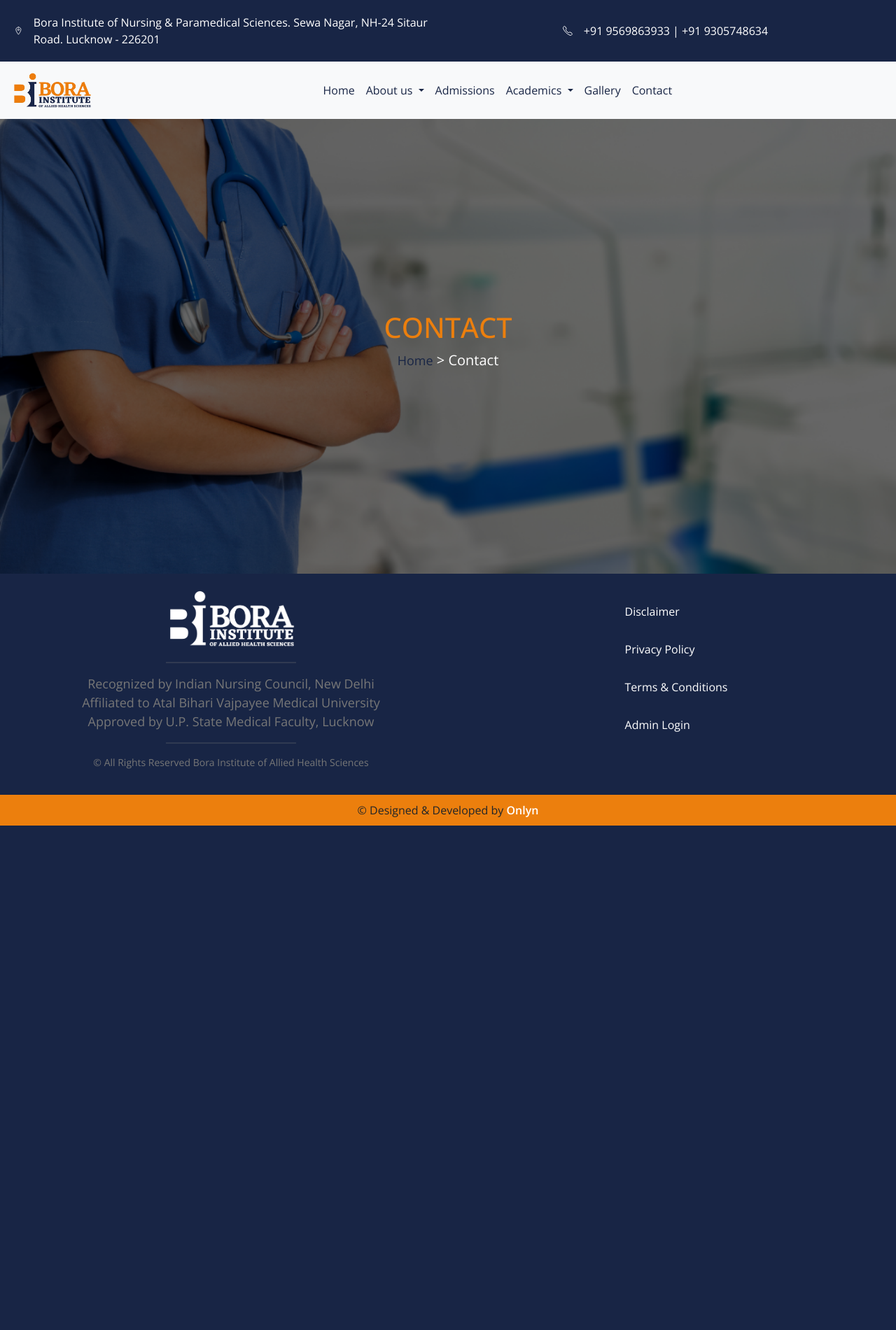
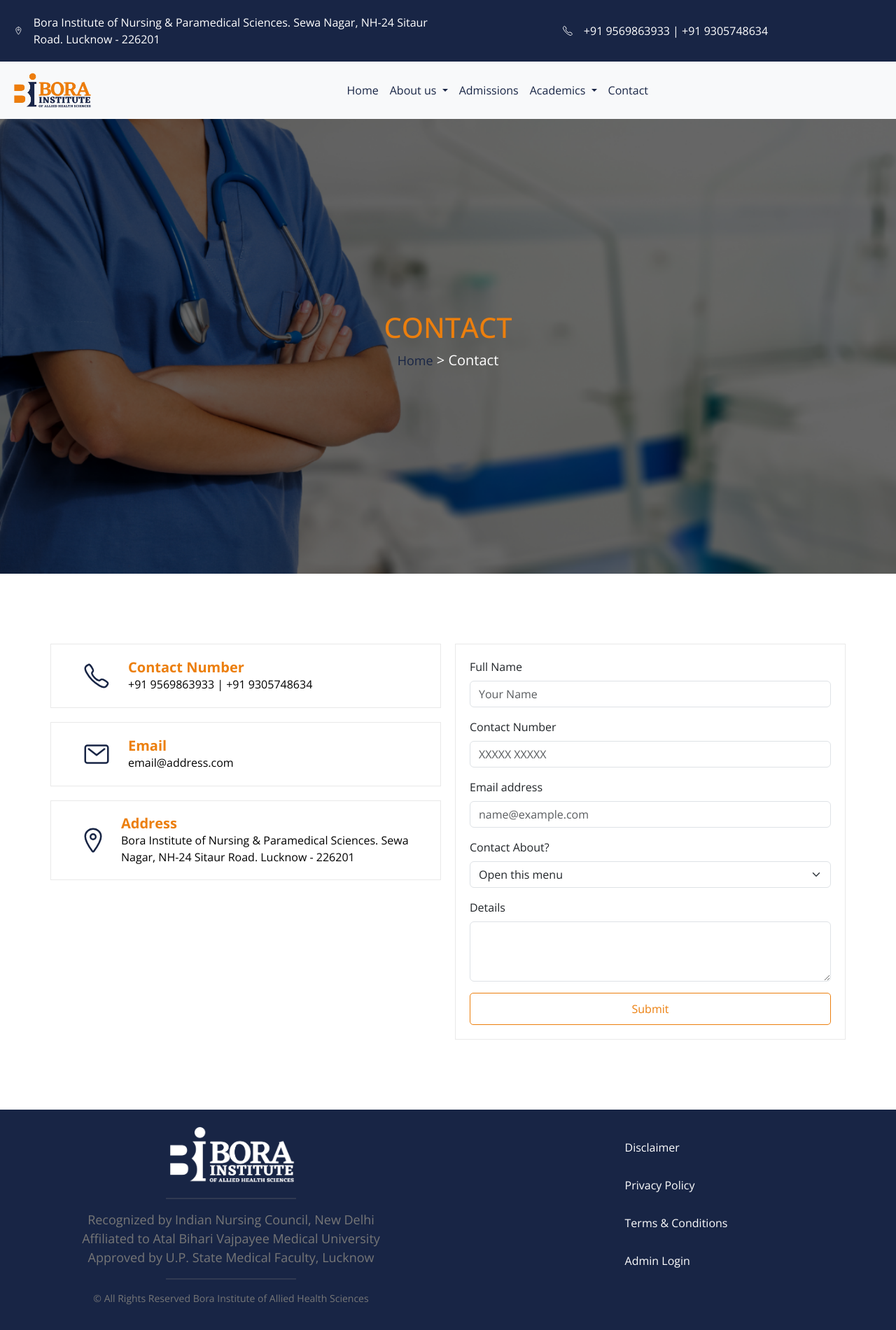
Before and after one commit to Borapolyclinic/biahs, a PHP site: page /contact.php in a window 1280 px wide. Shown: the top 1901 px of the page at 70% size. Before the commit the page ends 1180 px from the top, so only its background shows below. Run offline with PHP 8.4, Linux system fonts and the light colour scheme.

Commit message:
modified:   admissions.php modified:   assets/css/stylesheet.css new file:   components/admissions/section-2.php new file:   components/contact/section-2.php modified:   components/infra/section-3.php modified:   contact.php modified:   include/navbar.php

```diff
--- a/admissions.php
+++ b/admissions.php
@@ -4,4 +4,5 @@ include('include/header.php') ?>
 <?php include('include/top-nav.php') ?>
 <?php include('include/navbar.php') ?>
 <?php include('components/admissions/section-1.php') ?>
+<?php include('components/admissions/section-2.php') ?>
 <?php include('include/footer.php') ?>
--- a/assets/css/stylesheet.css
+++ b/assets/css/stylesheet.css
@@ -520,6 +520,94 @@
   padding: 5px;
 }
 
+/* =========== INFRA SECTION 3 =========== */
+.infra-section-3 {
+  margin-top: 100px;
+  margin-bottom: 100px;
+  display: flex;
+  justify-content: center;
+  align-items: center;
+}
+.infra-section-3 h4 {
+  color: #ec7f0d;
+  font-weight: bold;
+  font-size: 30px;
+}
+.infra-section-3 span {
+  color: #182545;
+}
+.infra-section-3-img {
+  max-width: 100%;
+  height: auto;
+  display: flex;
+  justify-content: center;
+  align-items: center;
+}
+.infra-section-3-img img {
+  width: 70%;
+  height: auto;
+}
+
+/* =========== CONTACT SECTION 2 =========== */
+.contact-section-2 {
+  margin-top: 100px;
+  margin-bottom: 100px;
+  display: flex;
+  justify-content: center;
+  align-items: flex-start;
+}
+.contact-section-2-details {
+  display: flex;
+  justify-content: flex-start;
+  align-items: center;
+  border: 1px solid #e7e7e7e7;
+  padding: 20px;
+  background-color: #fff;
+  margin-bottom: 20px;
+}
+.contact-section-2-icon {
+  width: 50px;
+  height: 50px;
+  display: flex;
+  justify-content: center;
+  align-items: center;
+  font-size: 40px;
+  margin-left: 20px;
+  margin-right: 20px;
+  color: #182545;
+}
+.contact-section-2-details h2 {
+  font-weight: bold;
+  color: #ec7f0d;
+  font-size: 20px;
+  margin: 0;
+}
+.contact-section-2-details p {
+  color: #000;
+  margin: 0;
+}
+.contact-section-2-form {
+  padding: 20px;
+  border: 1px solid #e7e7e7e7;
+  margin-left: 20px;
+}
+.contact-section-2-btn {
+  border: 1px solid #ec7f0d;
+  color: #ec7f0d;
+  background-color: #fff;
+  width: 100%;
+  padding: 10px;
+  border-radius: 5px;
+}
+.contact-section-2-btn:hover {
+  border: 1px solid #ec7f0d;
+  color: #fff;
+  background-color: #ec7f0d;
+  width: 100%;
+  padding: 10px;
+  transition: 0.3s all ease-in-out;
+}
+
 /* =========== FOOTER =========== */
 .footer {
   background-color: #182545;
@@ -724,6 +812,19 @@
   .courses-section-2-menu-link {
     width: 100%;
   }
+
+  /* =========== CONTACT SECTION 2 =========== */
+  .contact-section-2 {
+    flex-direction: column;
+  }
+  .contact-section-2-form {
+    padding: 20px;
+    border: 1px solid #e7e7e7e7;
+    margin-left: 0;
+    width: 100%;
+    margin-top: 50px;
+  }
+
   /* =========== FOOTER =========== */
   .footer {
     flex-direction: column;
--- /dev/null
+++ b/components/admissions/section-2.php
@@ -0,0 +1,3 @@
+<div>
+
+</div>
--- /dev/null
+++ b/components/contact/section-2.php
@@ -0,0 +1,65 @@
+<div class="container contact-section-2">
+    <div class="col-md-6">
+        <div class="contact-section-2-details">
+            <div class="contact-section-2-icon">
+                <ion-icon name="call-outline"></ion-icon>
+            </div>
+            <div>
+                <h2>Contact Number</h2>
+                <p>+91 9569863933 | +91 9305748634</p>
+            </div>
+        </div>
+
+        <div class="contact-section-2-details">
+            <div class="contact-section-2-icon">
+                <ion-icon name="mail-outline"></ion-icon>
+            </div>
+            <div>
+                <h2>Email</h2>
+                <p>email@address.com</p>
+            </div>
+        </div>
+
+        <div class="contact-section-2-details">
+            <div class="contact-section-2-icon">
+                <ion-icon name="location-outline"></ion-icon>
+            </div>
+            <div>
+                <h2>Address</h2>
+                <p>Bora Institute of Nursing & Paramedical Sciences. Sewa Nagar, NH-24 Sitaur Road. Lucknow - 226201</p>
+            </div>
+        </div>
+    </div>
+
+    <form action="" method="POST" class="col-md-6 contact-section-2-form">
+        <div class="mb-3">
+            <label for="exampleFormControlInput1" class="form-label">Full Name</label>
+            <input type="text" class="form-control" id="exampleFormControlInput1" placeholder="Your Name">
+        </div>
+        <div class="mb-3">
+            <label for="exampleFormControlInput1" class="form-label">Contact Number</label>
+            <input type="number" class="form-control" id="exampleFormControlInput1" placeholder="XXXXX XXXXX">
+        </div>
+        <div class="mb-3">
+            <label for="exampleFormControlInput1" class="form-label">Email address</label>
+            <input type="email" class="form-control" id="exampleFormControlInput1" placeholder="name@example.com">
+        </div>
+        <div class="mb-3">
+            <label for="exampleFormControlTextarea1" class="form-label">Contact About?</label>
+            <select class="form-select" aria-label="Default select example">
+                <option selected>Open this menu</option>
+                <option value="1">Courses</option>
+                <option value="2">Admissions</option>
+                <option value="3">Fee</option>
+                <option value="4">Career</option>
+                <option value="5">Other</option>
+            </select>
+        </div>
+        <div class="mb-3">
+            <label for="exampleFormControlTextarea1" class="form-label">Details</label>
+            <textarea class="form-control" id="exampleFormControlTextarea1" rows="3"></textarea>
+        </div>
+
+        <button class="contact-section-2-btn">Submit</button>
+    </form>
+</div>
--- a/contact.php
+++ b/contact.php
@@ -4,4 +4,5 @@ include('include/header.php') ?>
 <?php include('include/top-nav.php') ?>
 <?php include('include/navbar.php') ?>
 <?php include('components/contact/section-1.php') ?>
+<?php include('components/contact/section-2.php') ?>
 <?php include('include/footer.php') ?>
--- a/include/navbar.php
+++ b/include/navbar.php
@@ -36,9 +36,9 @@
                         <li><a class="dropdown-item" href="infrastructure.php">Infrastructure</a></li>
                     </ul>
                 </li>
-                <li class="nav-item">
+                <!-- <li class="nav-item">
                     <a class="nav-link" aria-current="page" href="#">Gallery</a>
-                </li>
+                </li> -->
                 <li class="nav-item">
                     <a class="nav-link" aria-current="page" href="contact.php">Contact</a>
                 </li>
```
Also changed, not shown: components/infra/section-3.php (+23 -4 lines).
